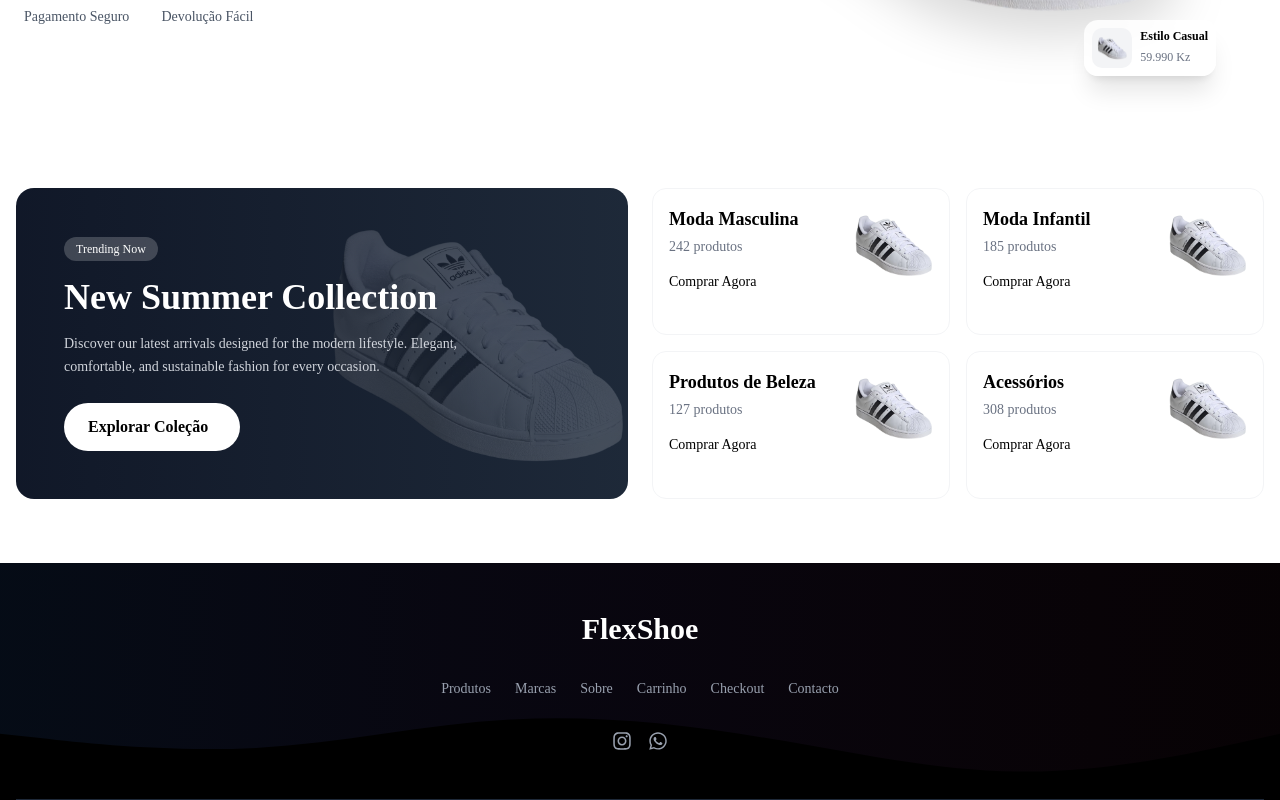
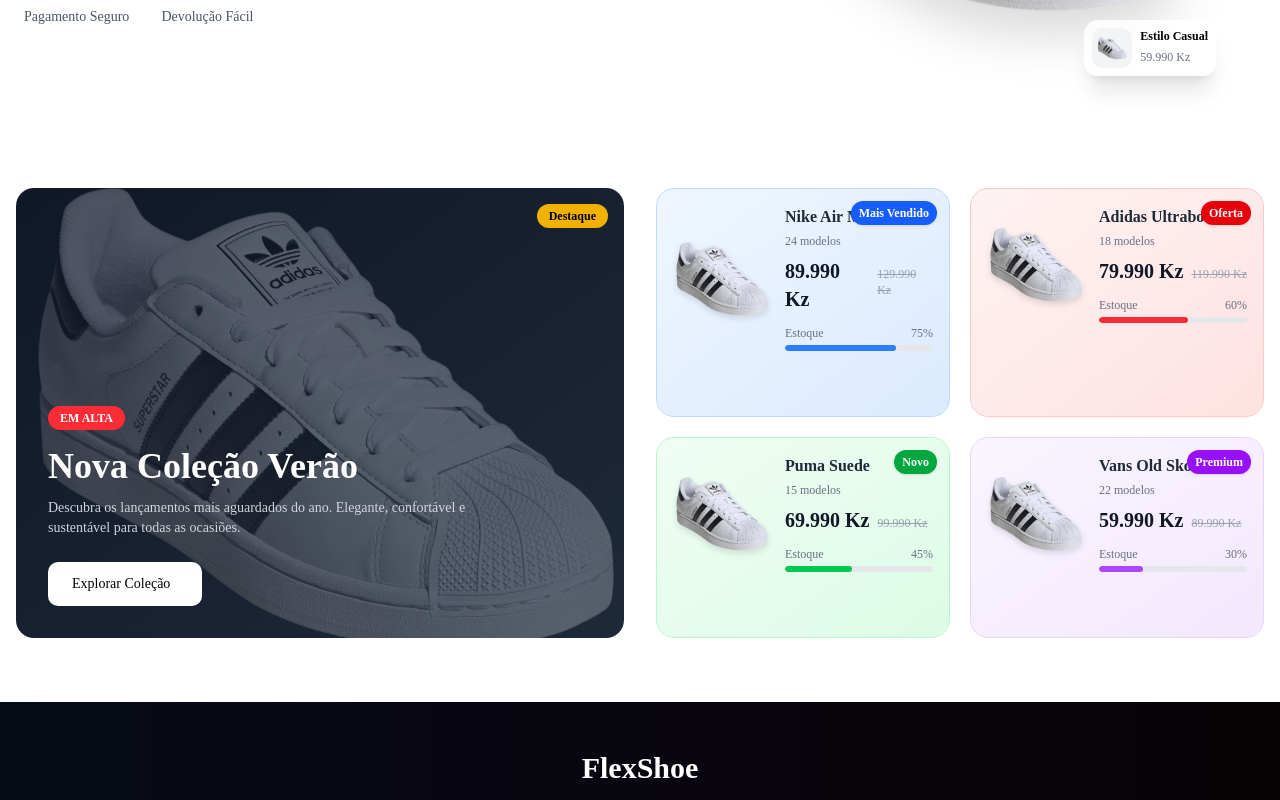
Before and after one commit to Adyllsxn/flexshoe, a Next.js app in the folder src/apps/frontend/: page / in a window 1280 px wide. Shown: the part 600-1400 px from the top of the page. Built offline with nearby package versions, Linux system fonts and the light colour scheme.

Commit message:
feat(home): ajusta PromoCards para portugues e remove titulo
- Remove titulo da secao (Colecoes em Destaque)
- Traduz todo conteudo para portugues
- Tag principal: EM ALTA
- Titulo principal: Nova Colecao Verao
- Descricao em portugues
- Mantem cards com cores suaves e badges chamativos

```diff
--- a/src/apps/frontend/src/app/(site)/_components/PromoCards.tsx
+++ b/src/apps/frontend/src/app/(site)/_components/PromoCards.tsx
@@ -6,95 +6,125 @@
 
 export default function PromoCards() {
   return (
-    <section className="promo-cards section py-16">
+    <section className="promo-cards py-16 bg-white">
       <div className="container mx-auto px-4">
-        <div className="grid grid-cols-1 lg:grid-cols-2 gap-6">
+        <div className="grid grid-cols-1 lg:grid-cols-2 gap-8">
 
           {/* Card principal - esquerdo */}
-          <div className="group relative overflow-hidden rounded-2xl bg-gradient-to-r from-gray-900 to-gray-800 p-8 md:p-12 animate-fade-in-right">
-            <div className="relative z-10 max-w-md">
-              <span className="inline-block px-3 py-1 bg-white/20 backdrop-blur-sm rounded-full text-white text-xs font-medium mb-4">
+          <div className="relative overflow-hidden rounded-2xl bg-gradient-to-br from-gray-900 to-gray-800 min-h-[450px] flex flex-col justify-end p-8 group">
+            <div className="absolute inset-0 opacity-30 group-hover:opacity-40 transition-opacity duration-500">
+              <Image
+                src={PROMO_MAIN.image}
+                alt={PROMO_MAIN.imageAlt}
+                fill
+                className="object-cover"
+              />
+            </div>
+            <div className="absolute top-4 right-4 bg-yellow-500 text-black px-3 py-1 rounded-full text-xs font-bold">
+              Destaque
+            </div>
+            <div className="relative z-10">
+              <span className="inline-block px-3 py-1 bg-red-500 text-white text-xs font-semibold rounded-full mb-4">
                 {PROMO_MAIN.tag}
               </span>
-              <h2 className="text-3xl md:text-4xl font-bold text-white mb-4">
+              <h2 className="text-3xl md:text-4xl font-bold text-white mb-3">
                 {PROMO_MAIN.title}
               </h2>
-              <p className="text-gray-300 mb-6 text-sm leading-relaxed">
+              <p className="text-gray-300 mb-6 text-sm max-w-md">
                 {PROMO_MAIN.description}
               </p>
               <Link
                 href={PROMO_MAIN.buttonLink}
-                className="inline-flex items-center gap-2 px-6 py-3 bg-white text-black rounded-full font-semibold hover:gap-3 transition-all duration-300 group/link"
+                className="inline-flex items-center gap-2 px-6 py-3 bg-white text-black rounded-lg font-medium hover:gap-3 transition-all duration-300 text-sm"
               >
                 {PROMO_MAIN.buttonText}
-                <i className="bi bi-arrow-right text-sm group-hover/link:translate-x-1 transition-transform"></i>
+                <i className="bi bi-arrow-right text-sm"></i>
               </Link>
             </div>
-            {/* Imagem de fundo com efeito */}
-            <div className="absolute right-0 top-0 w-1/2 h-full opacity-20 group-hover:opacity-30 transition-opacity duration-500">
-              <Image
-                src={PROMO_MAIN.image}
-                alt={PROMO_MAIN.imageAlt}
-                fill
-                className="object-contain"
-              />
-            </div>
+            <div className="absolute inset-0 rounded-2xl border-2 border-transparent group-hover:border-white/20 transition-all duration-500 pointer-events-none"></div>
           </div>
 
-          {/* Grid de cards - direito */}
-          <div className="grid grid-cols-1 md:grid-cols-2 gap-4">
-            {PROMO_CARDS.map((card, index) => (
-              <div
+          {/* Grid de cards pequenos - lado direito */}
+          <div className="grid grid-cols-1 sm:grid-cols-2 gap-5">
+            {PROMO_CARDS.map((card, index) => {
+              const bgColors = [
+                'from-blue-50 to-blue-100 border-blue-200',
+                'from-red-50 to-red-100 border-red-200',
+                'from-green-50 to-green-100 border-green-200',
+                'from-purple-50 to-purple-100 border-purple-200'
+              ];
+              const badges = ['Mais Vendido', 'Oferta', 'Novo', 'Premium'];
+              const badgeColors = [
+                'bg-blue-600',
+                'bg-red-600',
+                'bg-green-600',
+                'bg-purple-600'
+              ];
+              return (
+                <Link
                   key={index}
-                className="group relative overflow-hidden rounded-xl bg-white border border-gray-100 p-4 hover:shadow-xl transition-all duration-500 hover:-translate-y-1 animate-fade-in-up"
-                style={{ animationDelay: `${card.delay}s` }}
+                  href={card.buttonLink}
+                  className={`group relative bg-gradient-to-br ${bgColors[index]} border rounded-2xl p-4 transition-all duration-300 hover:shadow-xl hover:-translate-y-2 overflow-hidden`}
                 >
-                <div className="flex items-start justify-between">
-                  <div className="flex-1">
-                    <h4 className="text-lg font-semibold text-black mb-1">{card.title}</h4>
-                    <p className="text-gray-500 text-sm mb-3">{card.products}</p>
-                    <Link
-                      href={card.buttonLink}
-                      className="inline-flex items-center gap-1 text-sm font-medium text-black hover:gap-2 transition-all duration-300 group/link"
-                    >
-                      {card.buttonText}
-                      <i className="bi bi-arrow-right text-xs group-hover/link:translate-x-1 transition-transform"></i>
-                    </Link>
+                  {/* Badge */}
+                  <div className={`absolute top-3 right-3 ${badgeColors[index]} px-2 py-1 rounded-full text-white text-xs font-semibold shadow-sm`}>
+                    {badges[index]}
                   </div>
-                  <div className="relative w-20 h-20">
+
+                  {/* Conteúdo */}
+                  <div className="flex items-center gap-4">
+                    {/* Imagem */}
+                    <div className="relative w-24 h-24 flex-shrink-0">
                       <Image
                         src={card.image}
                         alt={card.imageAlt}
                         fill
-                      className="object-contain transition-transform duration-500 group-hover:scale-110"
+                        className="object-contain transition-transform duration-300 group-hover:scale-110 drop-shadow-md"
                       />
                     </div>
+
+                    {/* Informações */}
+                    <div className="flex-1">
+                      <h4 className="text-base font-bold text-gray-800 mb-1">
+                        {card.title}
+                      </h4>
+                      <p className="text-gray-500 text-xs mb-2">{card.products}</p>
+                      <div className="flex items-baseline gap-2">
+                        <span className="text-xl font-bold text-gray-900">
+                          {card.price}
+                        </span>
+                        <span className="text-xs text-gray-400 line-through">
+                          {card.originalPrice}
+                        </span>
                       </div>
-                {/* Efeito de overlay no hover */}
-                <div className="absolute inset-0 bg-gradient-to-r from-transparent to-gray-50 opacity-0 group-hover:opacity-100 transition-opacity duration-500 pointer-events-none"></div>
+                      {/* Barra de progresso de estoque */}
+                      <div className="mt-3">
+                        <div className="flex justify-between text-xs text-gray-500 mb-1">
+                          <span>Estoque</span>
+                          <span>{card.stock}%</span>
                         </div>
-            ))}
+                        <div className="w-full bg-gray-200 rounded-full h-1.5 overflow-hidden">
+                          <div
+                            className={`h-1.5 rounded-full transition-all duration-500 group-hover:w-full ${
+                              index === 0 ? 'bg-blue-500' :
+                              index === 1 ? 'bg-red-500' :
+                              index === 2 ? 'bg-green-500' : 'bg-purple-500'
+                            }`}
+                            style={{ width: `${card.stock}%` }}
+                          ></div>
+                        </div>
                       </div>
                     </div>
                   </div>
 
-      <style jsx>{`
-        @keyframes fade-in-right {
-          from { opacity: 0; transform: translateX(-30px); }
-          to { opacity: 1; transform: translateX(0); }
-        }
-        @keyframes fade-in-up {
-          from { opacity: 0; transform: translateY(30px); }
-          to { opacity: 1; transform: translateX(0); }
-        }
-        .animate-fade-in-right {
-          animation: fade-in-right 0.6s ease-out forwards;
-        }
-        .animate-fade-in-up {
-          animation: fade-in-up 0.5s ease-out forwards;
-          opacity: 0;
-        }
-      `}</style>
+                  {/* Efeito de brilho suave */}
+                  <div className="absolute inset-0 bg-gradient-to-t from-white/0 to-white/5 opacity-0 group-hover:opacity-100 transition-opacity duration-500 pointer-events-none"></div>
+                </Link>
+              );
+            })}
+          </div>
+        </div>
+      </div>
     </section>
   );
 }
--- a/src/apps/frontend/src/app/(site)/_constants/promoCards.ts
+++ b/src/apps/frontend/src/app/(site)/_constants/promoCards.ts
@@ -1,7 +1,7 @@
 export const PROMO_MAIN = {
-  tag: 'Trending Now',
-  title: 'New Summer Collection',
-  description: 'Discover our latest arrivals designed for the modern lifestyle. Elegant, comfortable, and sustainable fashion for every occasion.',
+  tag: 'EM ALTA',
+  title: 'Nova Coleção Verão',
+  description: 'Descubra os lançamentos mais aguardados do ano. Elegante, confortável e sustentável para todas as ocasiões.',
   buttonText: 'Explorar Coleção',
   buttonLink: '/produtos',
   image: '/images/1.png',
@@ -10,43 +10,43 @@
 
 export const PROMO_CARDS = [
   {
-    title: 'Moda Masculina',
-    products: '242 produtos',
-    buttonText: 'Comprar Agora',
-    buttonLink: '/produtos?categoria=masculino',
+    title: "Nike Air Max",
+    products: '24 modelos',
+    price: '89.990 Kz',
+    originalPrice: '129.990 Kz',
+    stock: 75,
+    buttonLink: '/produtos?marca=nike',
     image: '/images/1.png',
-    imageAlt: 'Moda Masculina',
-    delay: 0.3,
-    col: 'col-xl-6'
+    imageAlt: "Nike Air Max"
   },
   {
-    title: 'Moda Infantil',
-    products: '185 produtos',
-    buttonText: 'Comprar Agora',
-    buttonLink: '/produtos?categoria=infantil',
+    title: "Adidas Ultraboost",
+    products: '18 modelos',
+    price: '79.990 Kz',
+    originalPrice: '119.990 Kz',
+    stock: 60,
+    buttonLink: '/produtos?marca=adidas',
     image: '/images/1.png',
-    imageAlt: 'Moda Infantil',
-    delay: 0.4,
-    col: 'col-xl-6'
+    imageAlt: "Adidas Ultraboost"
   },
   {
-    title: 'Produtos de Beleza',
-    products: '127 produtos',
-    buttonText: 'Comprar Agora',
-    buttonLink: '/produtos?categoria=beleza',
+    title: "Puma Suede",
+    products: '15 modelos',
+    price: '69.990 Kz',
+    originalPrice: '99.990 Kz',
+    stock: 45,
+    buttonLink: '/produtos?marca=puma',
     image: '/images/1.png',
-    imageAlt: 'Produtos de Beleza',
-    delay: 0.5,
-    col: 'col-xl-6'
+    imageAlt: "Puma Suede"
   },
   {
-    title: 'Acessórios',
-    products: '308 produtos',
-    buttonText: 'Comprar Agora',
-    buttonLink: '/produtos?categoria=acessorios',
+    title: "Vans Old Skool",
+    products: '22 modelos',
+    price: '59.990 Kz',
+    originalPrice: '89.990 Kz',
+    stock: 30,
+    buttonLink: '/produtos?marca=vans',
     image: '/images/1.png',
-    imageAlt: 'Acessórios',
-    delay: 0.6,
-    col: 'col-xl-6'
+    imageAlt: "Vans Old Skool"
   }
 ];
--- a/src/apps/frontend/src/components/layout/footer/_constants/footer.ts
+++ b/src/apps/frontend/src/components/layout/footer/_constants/footer.ts
@@ -4,8 +4,6 @@
   { href: '/produtos', label: 'Produtos' },
   { href: '/marcas', label: 'Marcas' },
   { href: '/sobre', label: 'Sobre' },
-  { href: '/carrinho', label: 'Carrinho' },
-  { href: '/checkout', label: 'Checkout' },
   { href: '/contacto', label: 'Contacto' },
 ];
 
--- a/src/apps/frontend/src/components/layout/header/_constants/navigation.ts
+++ b/src/apps/frontend/src/components/layout/header/_constants/navigation.ts
@@ -3,7 +3,5 @@
   { href: '/produtos', label: 'Produtos' },
   { href: '/marcas', label: 'Marcas' },
   { href: '/sobre', label: 'Sobre' },
-  { href: '/carrinho', label: 'Carrinho' },
-  { href: '/checkout', label: 'Checkout' },
   { href: '/contacto', label: 'Contacto' },
 ];
```
Lines whose indentation alone changed are shown as unchanged.
